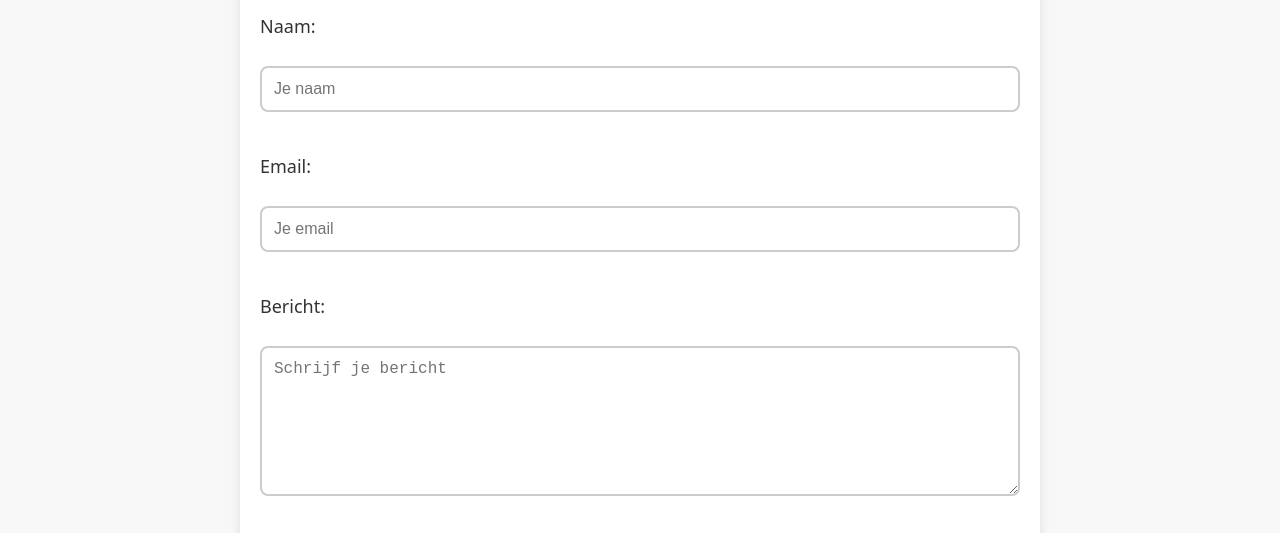
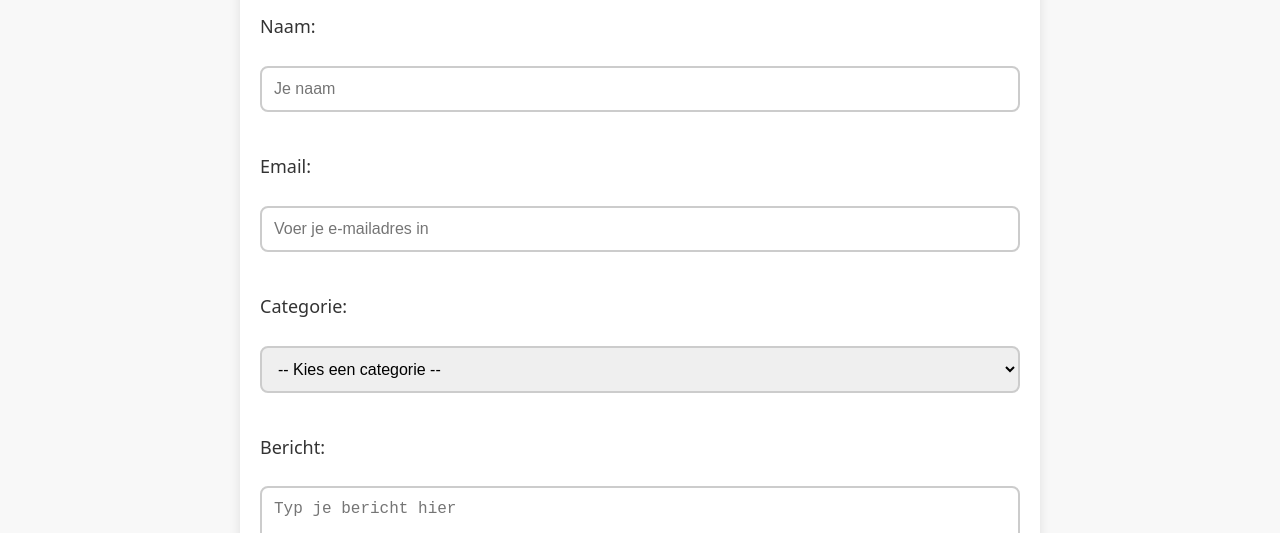
Before and after one commit to FinnVB2007/CLE1-Krotor, a plain HTML site: page contact.html in a window 1280 px wide. Shown: the part 220-753 px from the top of the page. Drawn offline with Linux system fonts and the light colour scheme; a web font is replaced by a local one.

Commit message:
Add files via upload

```diff
--- a/contact.html
+++ b/contact.html
@@ -13,21 +13,34 @@
       <ul class="main-nav-links">
         <li><a href="index.html">Home</a></li>
         <li><a href="over.html">Ontwerpprocessen</a></li>
-         <li><a href="hoe.html">Hoe Het Werkt</a></li>
+        <li><a href="hoe.html">Hoe Het Werkt</a></li>
         <li><a href="contact.html">Contact</a></li>
       </ul>
     </nav>
   </header>
+
   <main class="contact-form-container">
     <div class="contact-content">
       <h2>Contacteer Ons</h2>
       <form action="#" method="post" class="contact-form">
         <label for="name" class="form-label">Naam:</label>
         <input type="text" id="name" name="name" placeholder="Je naam" class="form-input" required>
+
         <label for="email" class="form-label">Email:</label>
-        <input type="email" id="email" name="email" placeholder="Je email" class="form-input" required>
+        <input type="email" id="email" name="email" placeholder="Voer je e-mailadres in" class="form-input" required>
+
+        <label for="category" class="form-label">Categorie:</label>
+        <select id="category" name="category" class="form-input" required>
+          <option value="">-- Kies een categorie --</option>
+          <option value="klacht">Klacht</option>
+          <option value="support">Support</option>
+          <option value="vragen">Vragen</option>
+          <option value="overig">Overig</option>
+        </select>
+
         <label for="message" class="form-label">Bericht:</label>
-        <textarea id="message" name="message" placeholder="Schrijf je bericht" class="form-textarea" required></textarea>
+        <textarea id="message" name="message" placeholder="Typ je bericht hier" class="form-textarea" required></textarea>
+
         <button type="submit" class="form-button">Verstuur</button>
       </form>
     </div>
```
